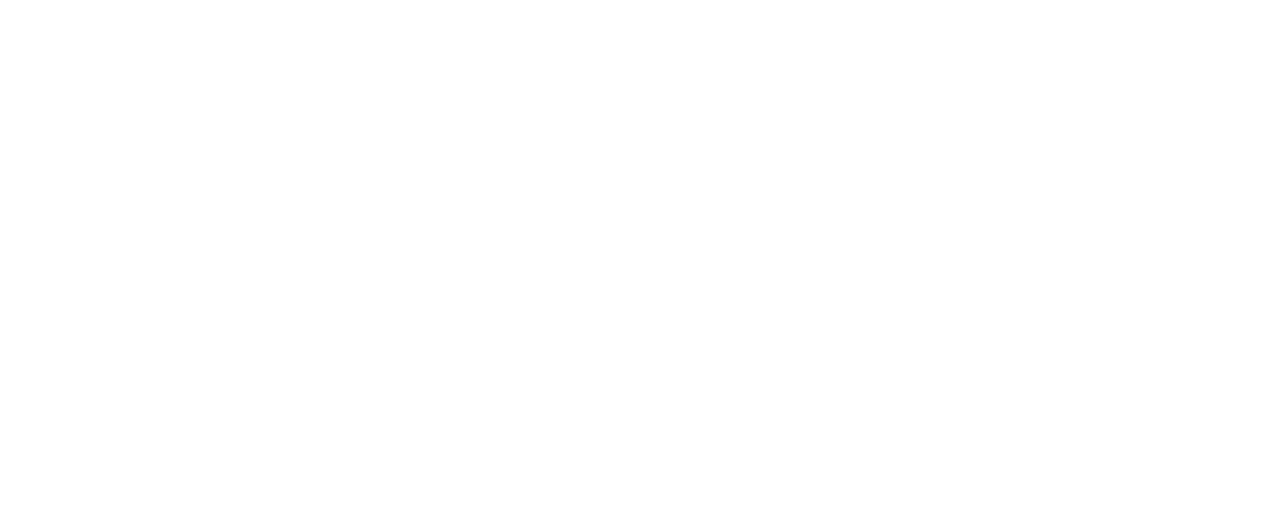
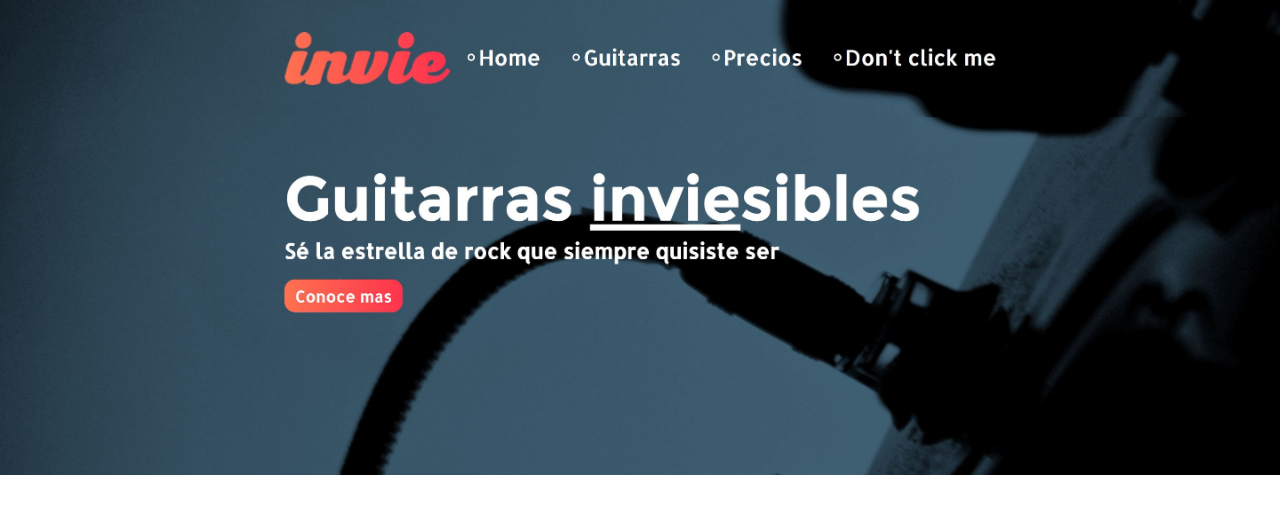
Before and after one commit to LuzaVargas/invie-github, a plain HTML site: page index.html in a window 1280 px wide. Drawn offline with Linux system fonts and the light colour scheme.

Commit message:
agregando nuestro hero

```diff
--- a/index.html
+++ b/index.html
@@ -13,6 +13,7 @@
 		</style>
 	</head>
 	<body>
-		<img src=header.jpg" alt="">
+		<img src="header.jpg" alt="">
+		<img src="hero.jpg" alt="">
 	</body>
 </html>
```
Also changed, not shown: hero.jpg (added).
